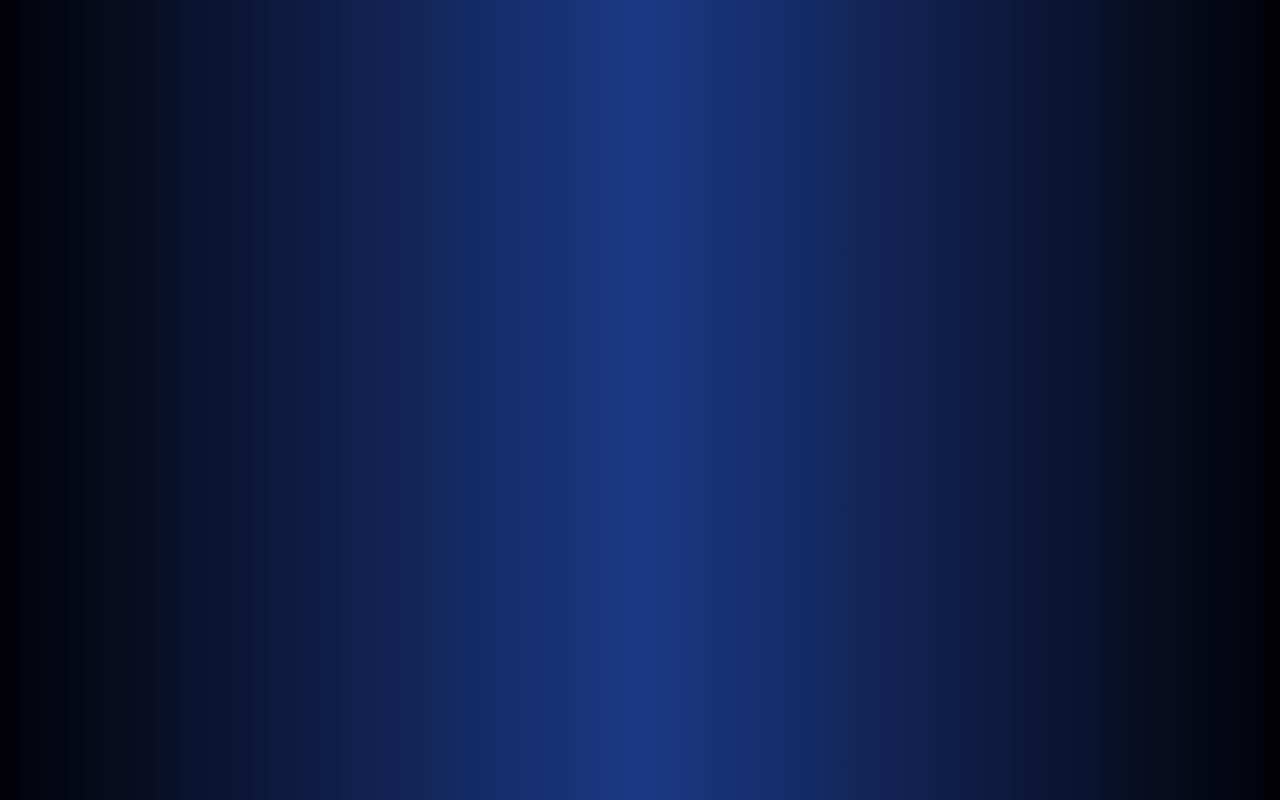
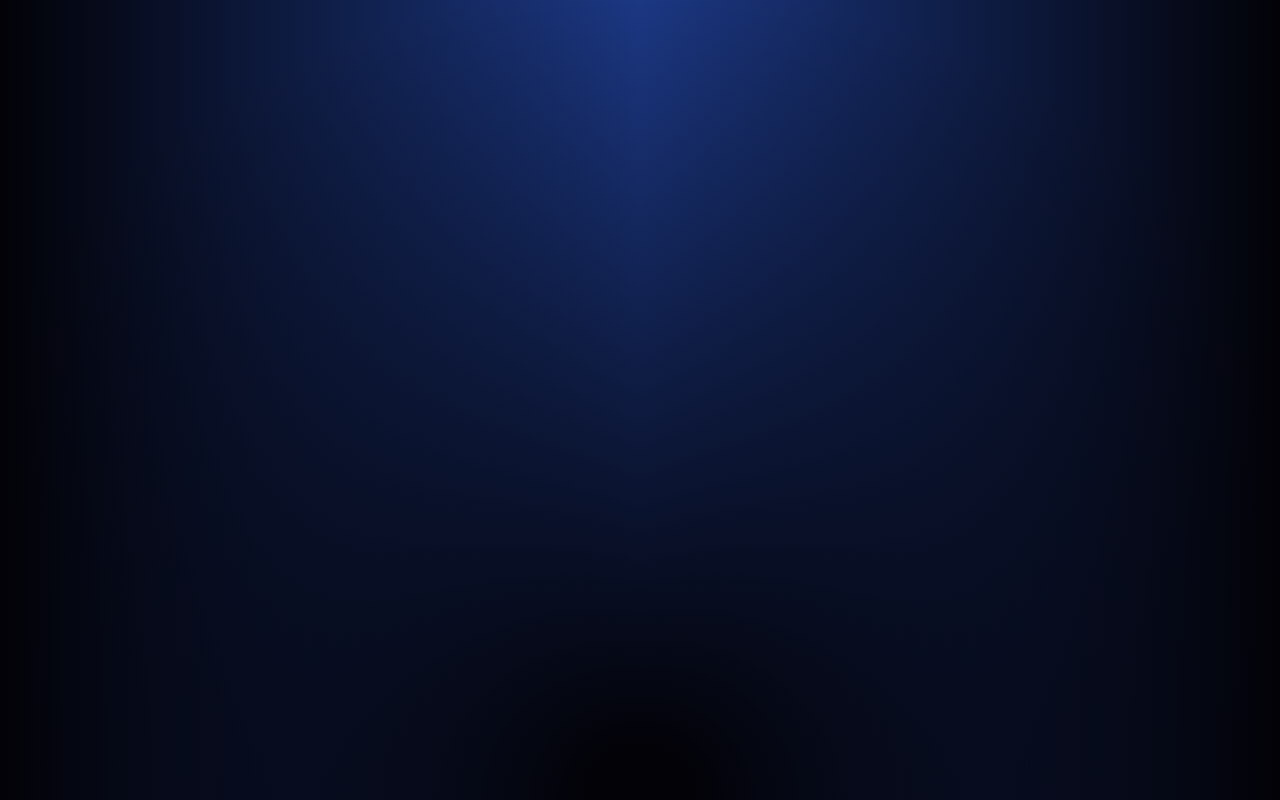
Before and after one commit to momihamm2972/Surprise., a React (Create React App) app in the folder front-end/app/game/game/: page / in a window 1280 px wide. Built offline with nearby package versions, Linux system fonts and the light colour scheme.

Commit message:
feat : the background is ready to use

```diff
--- a/front-end/app/game/game/src/page.jsx
+++ b/front-end/app/game/game/src/page.jsx
@@ -6,7 +6,7 @@
 /*   By: momihamm <momihamm@student.42.fr>          +#+  +:+       +#+        */
 /*                                                +#+#+#+#+#+   +#+           */
 /*   Created: 2024/11/19 12:41:28 by momihamm          #+#    #+#             */
-/*   Updated: 2024/11/19 20:23:54 by momihamm         ###   ########.fr       */
+/*   Updated: 2024/11/19 20:55:31 by momihamm         ###   ########.fr       */
 /*                                                                            */
 /* ************************************************************************** */
 
@@ -37,12 +37,44 @@ function MyButton()
 function Back() {
     return (
         // <div style={{ backgroundColor: '#020207', height: '100vh' }}>
-        <div style={{ background: 'linear-gradient(to Left, #020207, #1c3986, #020207)', height: '100vh' }}>
-            {/* Your content goes here */}
-        </div>
+        <div style={{
+            background: `radial-gradient(circle at bottom, #020207 5%, transparent 80%), linear-gradient(to left, #020207, #1c3986, #020207)`,
+            height: '100vh'
+        }}>
+            </div>
     );
 }
 
+// function Back() {
+//     return (
+//         <div style={{
+//             background: `
+//                 radial-gradient(circle at top, black 50%, transparent 80%),
+//                 linear-gradient(to Left, black 30%, transparent 31%, transparent 80%, black 81%)`,
+//             height: '100vh'
+//         }}>
+//             {/* Your content goes here */}
+//         </div>
+//     );
+// }
+
+
+
+
+// function Back() {
+//     return (
+//         <div style={{
+//             background: 'conic-gradient(black 0deg 90deg, white 90deg 270deg, black 270deg 360deg)',
+//             height: '100vh',
+//             width: '100%',
+//             display: 'flex',
+//             justifyContent: 'center',
+//             alignItems: 'center'
+//         }}>
+//             {/* Your content goes here */}
+//         </div>
+//     );
+// }
 
 function App()
 {
@@ -57,3 +89,7 @@ function App()
 }
 
 export default App;
+
+
+
+// }
```
